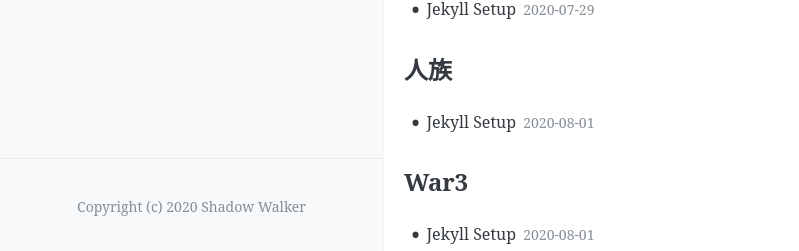
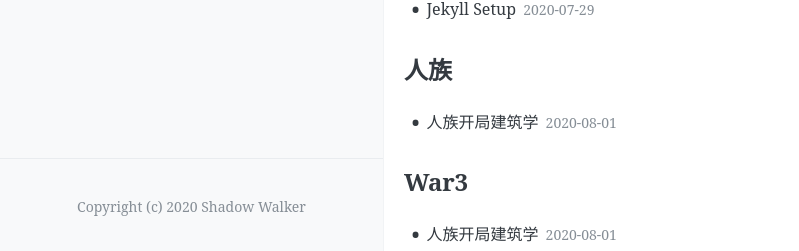
Before and after one commit to AsheBlade/ShadowArchive, a Jekyll site: the page built from tags/index.html, in a window 1280 px wide and 1192 px high. Shown: the part 938-1189 px from the top of the window, without its empty margins (0-799 px from the left). Built offline with Jekyll 4.4.1, drawn with Linux system fonts in a browser that asks for light colours; comment, search, counter and statistics services are not loaded; some of the changed lines change nothing that is shown.

Commit message:
Update 2020-08-01-人族开局建筑学.md

```diff
--- a/_posts/2020-08-01-人族开局建筑学.md
+++ b/_posts/2020-08-01-人族开局建筑学.md
@@ -1,6 +1,6 @@
 ---
 layout: post
-title: Jekyll Setup
+title: 人族开局建筑学
 date: 2020-08-01
 author: Shadow Walker
 tags: [人族, War3]
@@ -10,13 +10,17 @@ toc: true
 
 ## 前言
 
-为了学习人族战术和打法, 总结一下人族的开局和常见战术. 希望切磋交流, 增进学习.
+为了学习人族战术和打法, 总结一下人族的开局和建筑学.  希望切磋交流, 增进学习.
 
 
 ## 单矿科技开局
 ![单矿科技](../uploads/Screen Shot 2020-08-01 at 12.14.29 AM.png)
 
-###优势:
+### 注意:
+
+- 这个开局因为前期footmen够多, 而且没有分矿要守, 没有必要做伐木场. 伐木场可以后补. 8个农民也不会缺木
+
+### 优势:
 
 - 比较安全, 前期不用守分矿.
 
@@ -24,13 +28,13 @@ toc: true
 
 - 易于转型. 由于快科技的原因, 方便快速到二本.
 
-###劣势:
+### 劣势:
 
 - 弱经济
 
 - 容错率低. 单矿的人族一旦劣势几乎是不很难翻盘的.
 
-###适用战术:
+### 适用战术:
 
 - 一波流, 也就是sky流. 就是用这个开局, 速科技到二本酒馆英雄带塔一波.  一波流可以打暗夜和兽族.
 
@@ -38,7 +42,7 @@ toc: true
 
 - 据说人族内战都是用这个开局的, 不用就是菜. 据说人族内战开局是开不了矿的, 开矿除非是大图, 不然必备对方单矿高人口的部队推掉.
 
-###适用地图:
+### 适用地图:
 
 - 分矿难开图都适用, TM, 龟岛.
 
@@ -47,3 +51,13 @@ toc: true
 ## 快祭坛开局
 
 ![](../uploads/Screen Shot 2020-08-01 at 12.33.59 AM.png)
+
+### 注意:
+
+### 优势:
+
+### 劣势:
+
+### 适用战术:
+
+### 适用地图:
```
